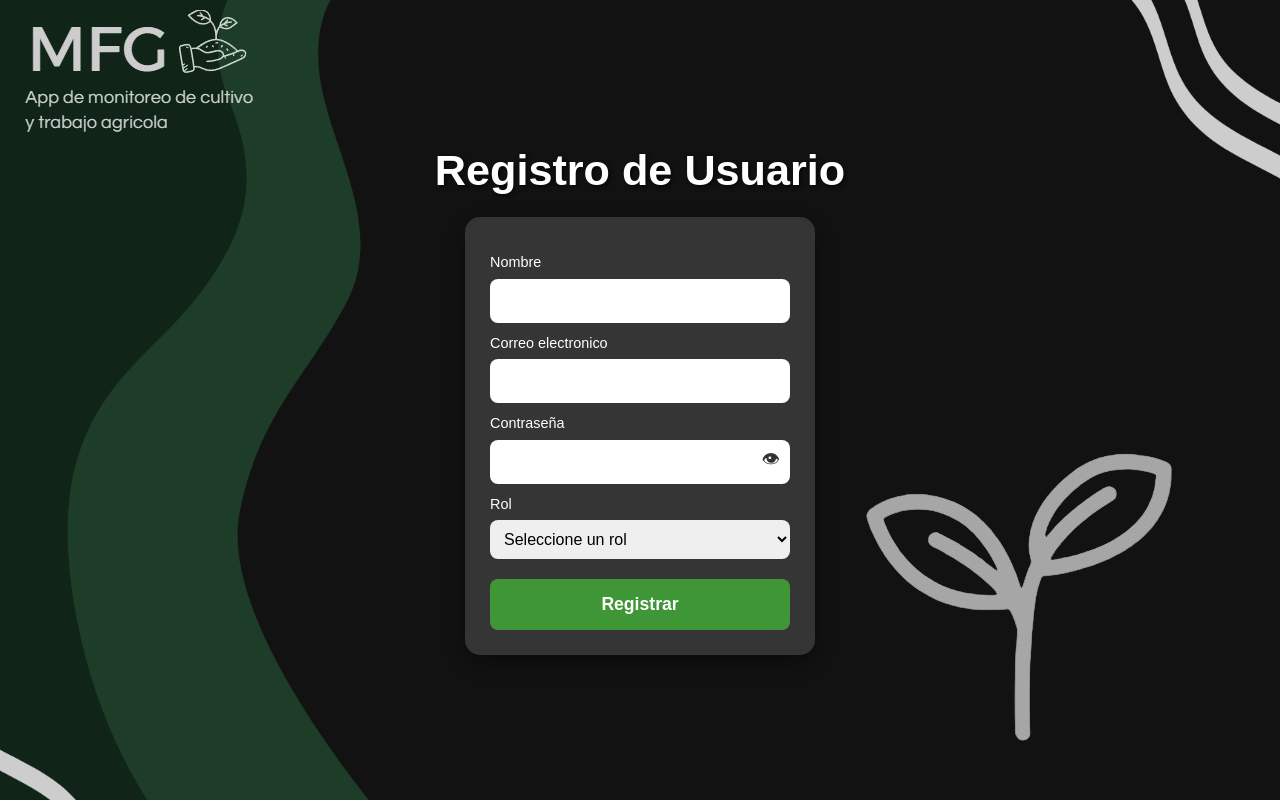
After one commit to CarlosGM2403/Finca-V3, a Flask app: page /Registrar_usuarios in a window 1280 px wide. The commit adds this page. Run offline with Flask 3, Linux system fonts and the light colour scheme; some libraries are stand-ins or nearby versions.

Commit message:
esteban cambios

```diff
--- a/src/app.py
+++ b/src/app.py
@@ -28,30 +28,36 @@ def load_user(id):
 def index():
     return redirect(url_for('login'))
 
-# Login
-
 @app.route('/login', methods=['GET','POST'])
 def login():
     if request.method == 'POST':
         username = request.form['username']
         password = request.form['password']
 
-        cur =db.connection.cursor()
+        cur = db.connection.cursor()
         cur.execute("SELECT id, password, must_change_password FROM user WHERE username=%s", (username,))
         row = cur.fetchone()
         cur.close()
 
         if row and check_password_hash(row[1], password):
+            # Crear objeto User para Flask-Login
+            user = ModelUser.get_by_id(db, row[0])
+            login_user(user)  # Esto marca al usuario como logueado
+
+            # También puedes mantener session si quieres
             session['user_id'] = row[0]
 
             # Verificamos si debe cambiar contraseña
             if row[2] == 1:
                 return redirect(url_for('cambiar_password'))
 
-            return redirect(url_for('home'))
+            # Redirigir al destino original si existe
+            next_page = request.args.get('next')
+            return redirect(next_page or url_for('home'))
         else:
             flash("Usuario o contraseña incorrectos", "error")
     return render_template("auth/login.html")
+
 
 
 # Logout
@@ -75,6 +81,13 @@ def status_401(error):
 
 def status_404(error):
     return "<h1>Página no encontrada</h1>", 404
+
+#olvide mi contraseña
+
+@app.route('/forgot_password')
+def forgot_password():
+    return render_template('auth/forgot_password.html')
+
 
 # Cambiar_password
 
@@ -109,77 +122,66 @@ def cambiar_password():
 
     return render_template("cambiar_password.html")
 
-@app.route('/usuarios')
-def listar_usuarios():
-    cursor = db.connection.cursor()
-    cursor.execute("SELECT id, fullname, username, rol FROM user")
-    rows = cursor.fetchall()
-    cursor.close()
 
-    # Convertimos a lista de diccionarios para que coincida con el template
-    users = []
-    for row in rows:
-        users.append({
-            "id": row[0],
-            "fullname": row[1],
-            "username": row[2],
-            'rol': row[3]
-        })
+#registrar usuarios
+@app.route('/Registrar_usuarios', methods=['GET', 'POST'])
+def registrar_usuario():
+    if request.method == 'POST':
+        username = request.form['username']
+        password = request.form['password']
+        fullname = request.form['fullname']
+        rol = request.form['rol']
 
-    return render_template('auth/usuarios.html', users=users)
+        # encriptar contraseña
+        password = generate_password_hash(password)
+
+        # usar flask_mysqldb
+        cur = db.connection.cursor()
+
+        sql = """INSERT INTO user
+                 (username, password, fullname, must_change_password, rol, estado, fecha_registro)
+                 VALUES (%s, %s, %s, %s, %s, %s, NOW())"""
+        values = (username, password, fullname, 1, rol, "Habilitado")
+
+        cur.execute(sql, values)
+        db.connection.commit()
+        cur.close()
+
+        flash("Usuario registrado con éxito")
+        return redirect(url_for('registrar_usuario'))
+
+    return render_template('auth/Registrar_usuarios.html')
 
 
-@app.route('/usuarios/crear', methods=['POST'])
-def create_user():
-    fullname = request.form['fullname']
-    username = request.form['username']
-    password = request.form['password']
-    rol = request.form['rol']
-
-    password = generate_password_hash(password)
-
-    cursor = db.connection.cursor()
-    sql = "INSERT INTO user (fullname, username, password, rol) VALUES (%s, %s, %s,%s)"
-    cursor.execute(sql, (fullname, username, password, rol))
-    db.connection.commit()
-    cursor.close()
-
-    return redirect(url_for('listar_usuarios'))
+# Listar usuarios
+@app.route('/usuarios')
+@login_required
+def usuarios():
+    cur = db.connection.cursor()
+    cur.execute("SELECT id, fullname, rol, estado, fecha_registro FROM user")
+    usuarios = cur.fetchall()
+    cur.close()
+    return render_template('auth/usuarios.html', usuarios=usuarios)
 
 
-# Eliminar usuario
-@app.route('/usuarios/eliminar/<int:id>', methods=['POST', 'GET'])
-def delete_user(id):
-    cursor = db.connection.cursor()
-    cursor.execute("DELETE FROM user WHERE id = %s", (id,))
+# Cambiar estado de usuario
+@app.route('/cambiar_estado/<int:id>')
+@login_required
+def cambiar_estado(id):
+    cur = db.connection.cursor()
+    # Obtener estado actual
+    cur.execute("SELECT estado FROM user WHERE id=%s", (id,))
+    estado = cur.fetchone()[0]
+    nuevo_estado = "Inhabilitado" if estado == "Habilitado" else "Habilitado"
+
+    # Actualizar estado
+    cur.execute("UPDATE user SET estado=%s WHERE id=%s", (nuevo_estado, id))
     db.connection.commit()
-    cursor.close()
-    return redirect(url_for('listar_usuarios'))
+    cur.close()
 
+    flash(f"Estado del usuario cambiado a {nuevo_estado}", "success")
+    return redirect(url_for('usuarios'))
 
-# Editar usuario
-@app.route('/usuarios/editar/<int:id>', methods=['GET', 'POST'])
-def editar_usuario(id):
-    cursor = db.connection.cursor()
-    cursor.execute("SELECT id, fullname, username, rol FROM user WHERE id = %s", (id,))
-    usuario = cursor.fetchone()
-
-    if request.method == 'POST':
-        fullname = request.form['fullname']
-        username = request.form['username']
-        rol = request.form['rol']
-
-        cursor.execute("""
-            UPDATE user
-            SET fullname=%s, username=%s, rol=%s
-            WHERE id=%s
-        """, (fullname, username, rol, id))
-        db.connection.commit()
-        cursor.close()
-        return redirect(url_for('listar_usuarios'))
-
-    cursor.close()
-    return render_template('auth.editar_usuario', usuario=usuario)
 
 #Borrar la caché y no dejar regresar
 @app.after_request
--- /dev/null
+++ b/src/static/css/registrar_usuarios.css
@@ -0,0 +1,113 @@
+/* Fondo general con imagen */
+body {
+    margin: 0;
+    font-family: Arial, sans-serif;
+    background: url('../img/fondo_forms.png') no-repeat center center/cover;
+    display: flex;
+    justify-content: center;
+    align-items: center;
+    min-height: 100vh;
+}
+
+/* logo MFG */
+        .logo {
+            position: absolute;
+            top: 10px;
+            left: 10px;
+            width: 50px ;
+            height: auto;
+        }
+
+/* Contenedor general */
+.container {
+    text-align: center;
+}
+
+/* Título grande fuera del cuadro */
+.page-title {
+    font-size: 2.7rem;
+    color: white;
+    margin-bottom: 20px;
+    text-shadow: 2px 2px 4px rgba(0,0,0,0.6);
+    font-weight: 700;
+}
+
+/* Cuadro del formulario */
+.form-box {
+    background: rgba(255, 255, 255, 0.15);
+    backdrop-filter: blur(10px);
+    padding: 25px;
+    border-radius: 15px;
+    width: 350px;
+    margin: 0 auto;
+    box-shadow: 0 8px 20px rgba(0,0,0,0.4);
+}
+
+/* Inputs */
+form label {
+    display: block;
+    color: white;
+    text-align: left;
+    margin-top: 10px;
+    font-size: 0.9rem;
+}
+
+form input, form select {
+    width: 100%;
+    padding: 10px;
+    margin-top: 5px;
+    border: none;
+    border-radius: 8px;
+    outline: none;
+    font-size: 1rem;
+}
+
+.password-container {
+      position: relative;
+    }
+
+    .password-container input {
+      width: 100%;
+      padding-right: 40px; /* espacio para el ícono */
+    }
+
+    .toggle-password {
+      position: absolute;
+      top: 50%;
+      right: 10px;
+      transform: translateY(-50%);
+      cursor: pointer;
+      font-size: 18px;
+      color: #333;
+    }
+
+/* Botón */
+button {
+    margin-top: 20px;
+    width: 100%;
+    padding: 12px;
+    background: #3f9637;
+    color: white;
+    font-size: 1.1rem;
+    font-weight: bold;
+    border: none;
+    border-radius: 8px;
+    cursor: pointer;
+    transition: 0.3s;
+}
+
+button:hover {
+    background: #196b20;
+}
+
+
+.planta {
+    position: fixed;
+    bottom: -6rem;
+    right: -15rem;
+    max-width: 200px !important;
+    height: auto !important;
+    z-index: -1;
+    display: block;
+    pointer-events: none;
+}
--- a/src/templates/auth/login.html
+++ b/src/templates/auth/login.html
@@ -42,6 +42,11 @@
             <label for="password">Ingrese su contraseña</label>
         </div>
 
+        <div class="form-options mt-3">
+            <a href="{{ url_for('forgot_password') }}" class="forgot-link">Olvidé mi contraseña</a>
+        </div>
+
+
         <button class="btn btn-lg btn-primary" type="submit">Ingresar</button>
     </form>
 </main>
--- /dev/null
+++ b/src/templates/auth/registrar_usuarios.html
@@ -0,0 +1,67 @@
+{% extends 'base.html' %}
+
+{% block title %}Cambio de Contraseña{% endblock %}
+
+{% block CustomCSS %}
+<link rel="stylesheet" href="{{ url_for('static', filename='css/Registrar_usuarios.css') }}">
+{% endblock %}
+
+{% block body %}
+
+<div class="logo">
+    <img src="{{ url_for('static', filename='img/logo_icon.png') }}" alt="Logo">
+</div>
+
+ <div class="container">
+        <!-- Título fuera del cuadro -->
+        <h1 class="page-title">Registro de Usuario</h1>
+
+        <!-- Cuadro del formulario -->
+        <div class="form-box">
+            <form action="{{ url_for('registrar_usuario') }}" method="POST">
+                <label for="fullname">Nombre</label>
+                <input type="text" id="fullname" name="fullname" required>
+
+                <label for="username">Correo electronico</label>
+                <input type="text" id="username" name="username" required>
+
+                <label for="password">Contraseña</label>
+                <div class="password-container">
+                    <input type="password" id="password" name="password" required>
+                    <span class="toggle-password" onclick="togglePassword()">👁</span>
+                </div>
+
+                <label for="rol">Rol</label>
+                <select id="rol" name="rol" required>
+                    <option value="">Seleccione un rol</option>
+                    <option value="admin">Administrador</option>
+                    <option value="supervisor">Supervisor</option>
+                    <option value="empleado">Empleado</option>
+                    <option value="cuidador">Cuidador</option>
+                </select>
+
+                <div class="planta">
+                    <img src="{{ url_for('static', filename='img/plantaa.png') }}" alt="planta">
+                </div>
+
+
+                <button type="submit">Registrar</button>
+            </form>
+        </div>
+    </div>
+
+ <script>
+    function togglePassword() {
+      const passwordInput = document.getElementById("password");
+      const toggleButton = document.querySelector(".toggle-password");
+      if (passwordInput.type === "password") {
+        passwordInput.type = "text";
+        toggleButton.textContent = "ocultar";
+      } else {
+        passwordInput.type = "password";
+        toggleButton.textContent = "👁";
+      }
+    }
+  </script>
+
+{% endblock %}
--- a/src/templates/home.html
+++ b/src/templates/home.html
@@ -101,9 +101,7 @@
 
 <!-- GRUPOS DE BOTONES -->
 <div class="grupo-izquierda">
-<button class="btn-normal" onclick="location.href='{{ url_for('listar_usuarios') }}'">Usuarios</button>
-
-
+  <a href="{{ url_for('usuarios') }}"><button class="btn-normal">Usuarios</button></a>
   <button class="btn-normal">Producción</button>
 </div>
 
```
Also changed, not shown: src/static/css/forgot_password.css (added, +90 -0 lines), src/static/css/usuarios.css (+62 -89 lines), src/templates/auth/forgot_password.html (added, +47 -0 lines), src/templates/auth/usuarios.html (+25 -50 lines), src/static/img/fondo_forms.png (added).
